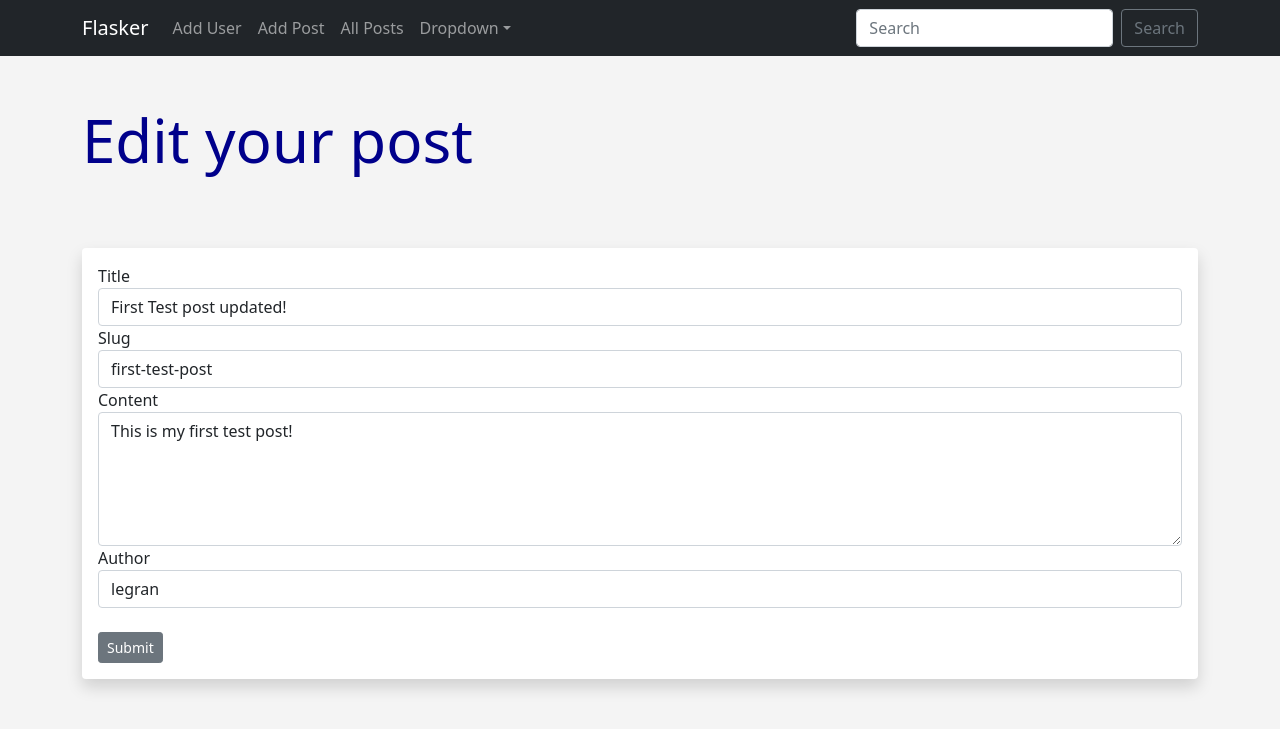
After one commit to ivanlegranbizarro/flasker, a Flask app: page /edit-post/1 in a window 1280 px wide. The commit adds this page. Shown: the top 729 px of the page. Run offline with Flask 2, Linux system fonts and the light colour scheme; data comes from the database, SQL or seed files in the repository; both versions use the stored data as it was after the commit.

Commit message:
Edit Posts

```diff
--- a/app.py
+++ b/app.py
@@ -4,10 +4,13 @@ from flask_wtf import FlaskForm
 from flask_sqlalchemy import SQLAlchemy
 from flask_migrate import Migrate
 
-from wtforms import StringField, SubmitField
-from wtforms.validators import DataRequired, Email
+from wtforms import StringField, SubmitField, PasswordField
+from wtforms.validators import DataRequired, Email, EqualTo
+from wtforms.widgets import TextArea
 
 from datetime import datetime
+
+from werkzeug.security import generate_password_hash, check_password_hash
 
 # Create a Flask Instance
 
@@ -22,6 +25,13 @@ db = SQLAlchemy(app)
 migrate = Migrate(app, db)
 
 
+# Return some JSON
+@app.route('/date')
+def get_current_date():
+    favorite_pizza = {'John': 'Pepperoni', 'Mary': 'Cheese', 'Bob': 'Hawaiian'}
+    return favorite_pizza
+
+
 # Create a Model
 class Users(db.Model):
     id = db.Column(db.Integer, primary_key=True)
@@ -29,11 +39,33 @@ class Users(db.Model):
     email = db.Column(db.String(50), nullable=False, unique=True)
     favorite_color = db.Column(db.String(50))
     date_added = db.Column(db.DateTime, default=datetime.utcnow)
+    password_hash = db.Column(db.String(128))
+
+    @property
+    def password(self):
+        raise AttributeError('Password is not a readable attribute')
+
+    @password.setter
+    def password(self, password):
+        self.password_hash = generate_password_hash(password)
+
+    def verify_password(self, password):
+        return check_password_hash(self.password_hash, password)
 
     # Create a string
 
     def __repr__(self):
         return f'User {self.name}'
+
+
+# Create a Blog Post Model
+class Posts(db.Model):
+    id = db.Column(db.Integer, primary_key=True)
+    title = db.Column(db.String(100), nullable=False)
+    slug = db.Column(db.String(100), nullable=False, unique=True)
+    content = db.Column(db.Text, nullable=False)
+    author = db.Column(db.String(100), nullable=False)
+    date_posted = db.Column(db.DateTime, default=datetime.utcnow)
 
 
 # Create a form class
@@ -42,7 +74,82 @@ class UserForm(FlaskForm):
     email = StringField('What is your email?',
                         validators=[Email(), DataRequired()])
     favorite_color = StringField('What is your favorite color?')
+    password_hash = PasswordField('What is your password?',
+                                  validators=[
+                                      DataRequired(),
+                                      EqualTo('password_hash2',
+                                              message='Passwords must match')
+                                  ])
+    password_hash2 = PasswordField('Confirm your password',
+                                   validators=[DataRequired()])
     submit = SubmitField('Submit')
+
+
+# Create Post Form
+class PostForm(FlaskForm):
+    title = StringField('Title', validators=[DataRequired()])
+    slug = StringField('Slug', validators=[DataRequired()])
+    content = StringField('Content',
+                          validators=[DataRequired()],
+                          widget=TextArea())
+    author = StringField('Author', validators=[DataRequired()])
+    submit = SubmitField('Submit')
+
+
+# Add Post Page
+@app.route('/add-post', methods=['GET', 'POST'])
+def add_post():
+    form = PostForm()
+    if form.validate_on_submit():
+        title = form.title.data
+        slug = form.slug.data
+        content = form.content.data
+        author = form.author.data
+        post = Posts(title=title, slug=slug, content=content, author=author)
+        form.title.data = ''
+        form.content.data = ''
+        form.slug.data = ''
+        form.author.data = ''
+
+        db.session.add(post)
+        db.session.commit()
+        flash('Your post has been added!', 'success')
+    return render_template('add_post.html', form=form)
+
+
+# Show All Posts Page
+@app.route('/all-posts')
+def all_posts():
+    posts = Posts.query.all()
+    return render_template('all_posts.html', posts=posts)
+
+
+# Show Post Page
+@app.route('/show-post/<int:id>')
+def show_post(id):
+    post = Posts.query.get_or_404(id)
+    return render_template('show_post.html', post=post)
+
+
+# Edit Post Page
+@app.route('/edit-post/<int:id>', methods=['GET', 'POST'])
+def edit_post(id):
+    post = Posts.query.get_or_404(id)
+    form = PostForm()
+    if form.validate_on_submit():
+        post.title = form.title.data
+        post.slug = form.slug.data
+        post.content = form.content.data
+        post.author = form.author.data
+        db.session.commit()
+        flash('Your post has been updated!', 'success')
+        return redirect(url_for('show_post', id=post.id))
+    elif request.method == 'GET':
+        form.title.data = post.title
+        form.slug.data = post.slug
+        form.content.data = post.content
+        form.author.data = post.author
+    return render_template('edit_post.html', form=form, post=post)
 
 
 # Create a route decorator
@@ -76,9 +183,12 @@ def add_user():
     if form.validate_on_submit():
         user = Users.query.filter_by(email=form.email.data).first()
         if user is None:
+            hashed_pwd = generate_password_hash(form.password_hash.data,
+                                                method='sha256')
             user = Users(name=form.name.data,
                          email=form.email.data,
-                         favorite_color=form.favorite_color.data)
+                         favorite_color=form.favorite_color.data,
+                         password_hash=hashed_pwd)
             db.session.add(user)
             db.session.commit()
         else:
@@ -87,6 +197,7 @@ def add_user():
         form.name.data = ''
         form.email.data = ''
         form.favorite_color.data = ''
+        form.password_hash.data = ''
         flash('User added successfully!', 'success')
     all_users = Users.query.order_by(Users.date_added.desc()).all()
     return render_template('add_user.html',
@@ -105,6 +216,7 @@ def update_user(id):
             user.name = form.name.data
             user.email = form.email.data
             user.favorite_color = form.favorite_color.data
+            user.password_hash = form.password_hash.data
             db.session.commit()
             flash('User updated successfully!', 'success')
             return redirect(url_for('add_user'))
@@ -133,7 +245,3 @@ def delete_user(id):
     except:
         flash('Error deleting user!', 'danger')
         return redirect(url_for('add_user'))
-
-
-if __name__ == '__main__':
-    app.run()
--- a/templates/500.html
+++ b/templates/500.html
@@ -1,5 +1,4 @@
 {% extends 'base.html' %}
-
 
 {% block title %}
    Server Error
--- a/templates/add_user.html
+++ b/templates/add_user.html
@@ -42,6 +42,10 @@ Add a new User!
         {{ form.email(class='form-control') }}
         {{ form.favorite_color.label(class='form-label') }}
         {{ form.favorite_color(class='form-control') }}
+        {{ form.password_hash.label(class='form-label') }}
+        {{ form.password_hash(class='form-control') }}
+        {{ form.password_hash2.label(class='form-label') }}
+        {{ form.password_hash2(class='form-control') }}
         <br>
         {{ form.submit(class='btn btn-secondary btn-sm') }}
     </form>
--- a/templates/base.html
+++ b/templates/base.html
@@ -32,6 +32,12 @@
                     <li class="nav-item">
                         <a class="nav-link" href="{{ url_for('add_user') }}">Add User</a>
                     </li>
+                    <li class="nav-item">
+                        <a class="nav-link" href="{{ url_for('add_post') }}">Add Post</a>
+                    </li>
+                    <li class="nav-item">
+                        <a class="nav-link" href="{{ url_for('all_posts') }}">All Posts</a>
+                    </li>
                     <li class="nav-item dropdown">
                         <a class="nav-link dropdown-toggle" href="#" id="dropdownId" data-bs-toggle="dropdown"
                             aria-haspopup="true" aria-expanded="false">Dropdown</a>
--- /dev/null
+++ b/templates/edit_post.html
@@ -0,0 +1,38 @@
+{% extends 'base.html' %}
+
+{% block title %}
+Edit your post!
+{% endblock title %}
+
+
+{% block content %}
+{% with messages = get_flashed_messages(with_categories=true) %}
+{% if messages %}
+{% for category, message in messages %}
+<div class="alert alert-{{ category }} alert-dismissible fade show" role="alert">
+    <button type="button" class="btn-close" data-bs-dismiss="alert" aria-label="Close"></button>
+    {{ message }}
+</div>
+{% endfor %}
+{% endif %}
+{% endwith %}
+
+<h1 class="my-5">Edit your post</h1>
+<br>
+<div class="shadow p-3 mb-5 bg-body rounded">
+    <form method="post">
+        {{ form.hidden_tag() }}
+        {{ form.title.label }}
+        {{ form.title(class='form-control') }}
+        {{ form.slug.label }}
+        {{ form.slug(class='form-control') }}
+        {{ form.content.label }}
+        {{ form.content(class='form-control', rows="5") }}
+        {{ form.author.label }}
+        {{ form.author(class='form-control') }}
+        <br>
+        {{ form.submit(class='btn btn-secondary btn-sm') }}
+    </form>
+</div>
+
+{% endblock content %}
```
Also changed, not shown: migrations/versions/aa36252d0ff0_create_posts_table.py (added, +48 -0 lines), migrations/versions/e6c5761f68d0_initiat_migration.py (deleted, +0 -28 lines), templates/add_post.html (added, +39 -0 lines), templates/all_posts.html (added, +26 -0 lines), templates/show_post.html (added, +22 -0 lines), users.db.
